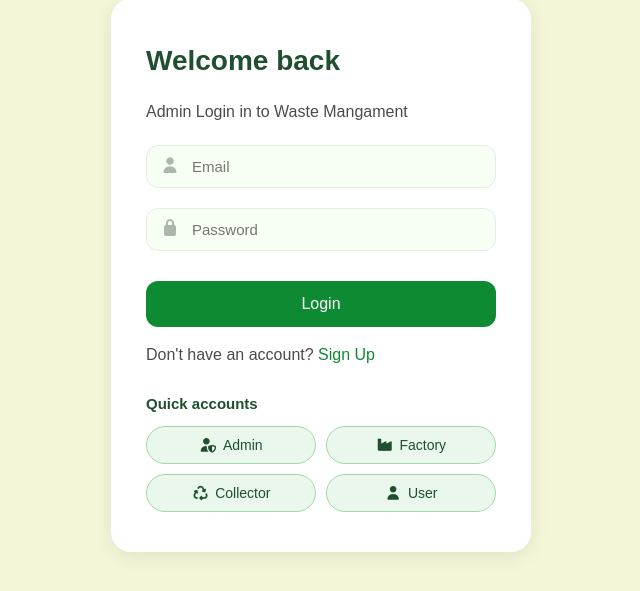
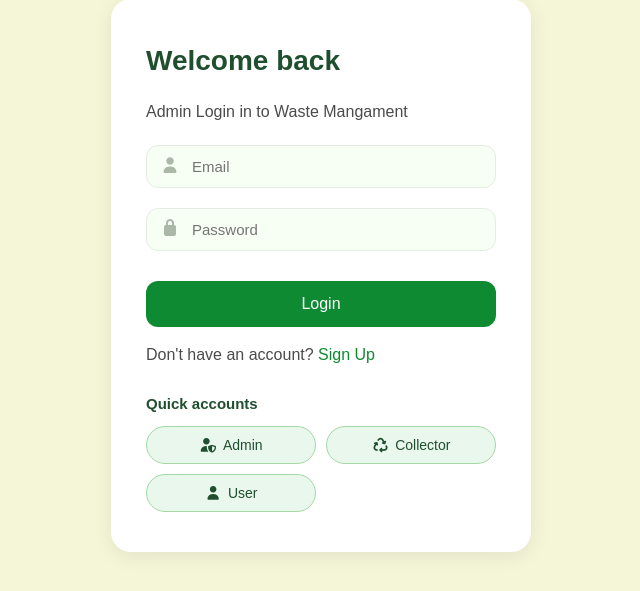
Before and after one commit to Sam6805/urban-smart-waste-system, a Python web app: template Website/templates/admin-login.html in a window 1280 px wide. Shown: the part 110-701 px from the top of the page, without its empty margins (319-959 px from the left). Run offline with Jinja, Linux system fonts and the light colour scheme; the template is opened without the code that fills it, so the values that code supplies are empty; some libraries are stand-ins or nearby versions.

Commit message:
some changes in admin page

```diff
--- a/Website/templates/admin-dashboard.html
+++ b/Website/templates/admin-dashboard.html
@@ -19,7 +19,7 @@
             <h1><i class="fa-solid fa-recycle"></i> Smart Garbage System – Admin Dashboard</h1>
             <div class="user-info">
                 <span><i class="fas fa-user-circle"></i> Admin</span>
-                <a href="{{ url_for('auth.login') }}" class="btn btn-logout">
+                <a href="admin-login.html" class="btn btn-logout">
                     <i class="fas fa-sign-out-alt"></i> Logout
                 </a>
             </div>
--- a/Website/templates/admin-login.html
+++ b/Website/templates/admin-login.html
@@ -17,14 +17,14 @@
                 <h2><i class="fa-solid fa-recycle"></i>Smart Garbage System</h2>
             </div>
             <div class="nav-signin">
-               <button class="button" onclick="window.location.href='/login'">Login</button>
-              <button class="button" onclick="window.location.href='/signup'">Sign Up</button>
+              <button class="button" onclick="window.location.href='admin-login.html'">Login</button>
+              <button class="button" onclick="window.location.href='admin-signup.html'">Sign Up</button>
             </div>
         </div>
       </nav>
     <main>
         <div class="login-form">
-            <form action="/login" method="POST">
+            <form action="admin-dashboard.html" >
                 <h1>Welcome back</h1>
                 <p>Admin Login in to Waste Mangament</p>
                 <div class="form-group">
@@ -48,14 +48,13 @@
                 {% endwith %} -->
 
 
-                <p>Don't have an account?<a href="/signup"> Sign Up</a></p>
+                <p>Don't have an account?<a href="admin-signup.html"> Sign Up</a></p>
 
                 <h5>Quick accounts</h5>
                 <div class="accounts">
-                    <button type="button" class="account-button"><i class="fa-solid fa-user-shield"></i> Admin</button>
-                    <button type="button" class="account-button"><i class="fa-solid fa-industry"></i> Factory</button>
-                    <button type="button" class="account-button"><i class="fa-solid fa-recycle"></i> Collector</button>
-                    <button type="button" class="account-button"><i class="fa-solid fa-user"></i> User</button>
+                    <button type="button" class="account-button" onclick="window.location.href='admin-login.html'"><i class="fa-solid fa-user-shield"></i> Admin</button>
+                    <button type="button" class="account-button" onclick="window.location.href='collector-login.html'"><i class="fa-solid fa-recycle"></i> Collector</button>
+                    <button type="button" class="account-button" onclick="window.location.href='user-login.html'"><i class="fa-solid fa-user"></i> User</button>
                 </div>
 
             </form>
```
